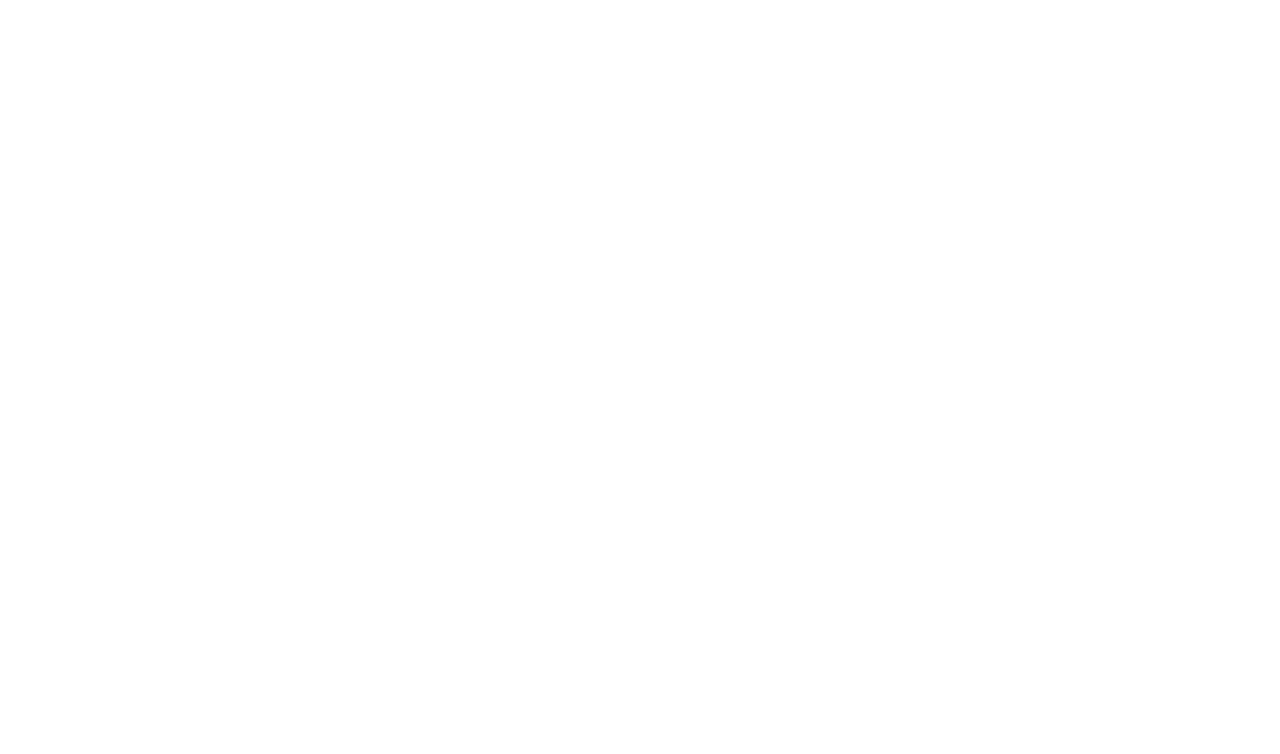
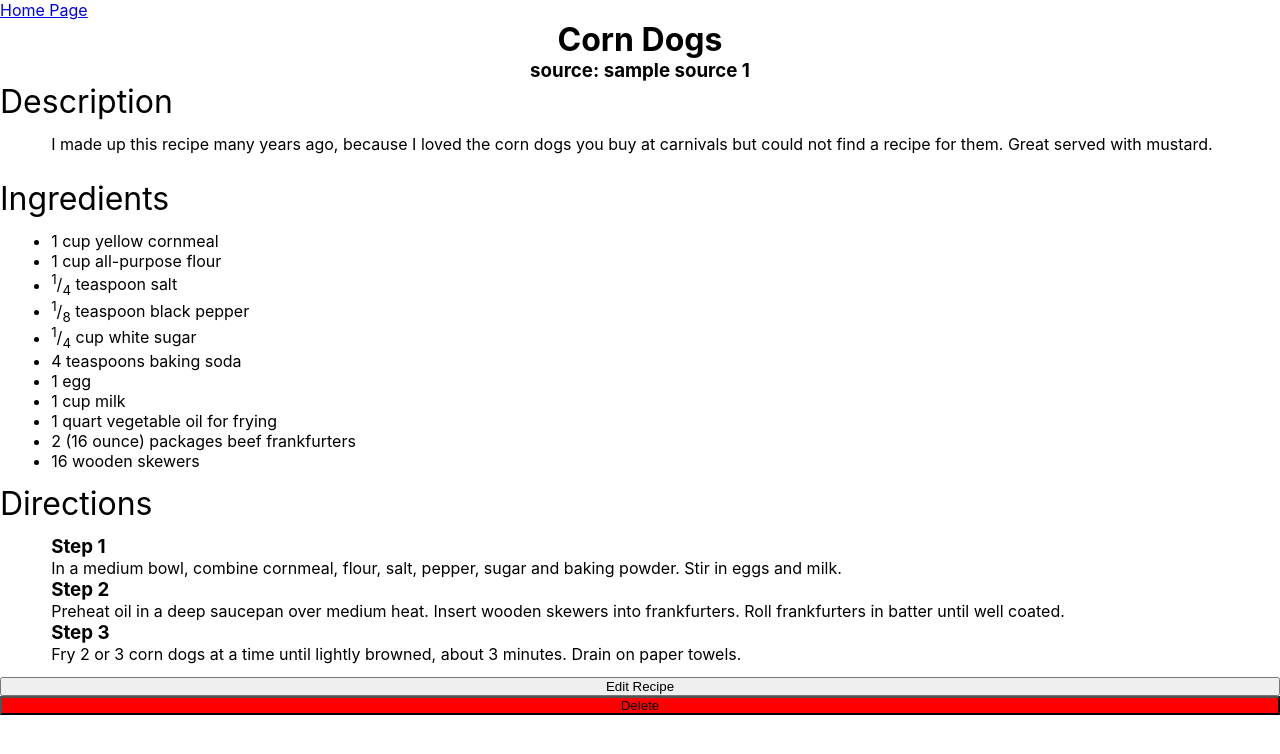
Before and after one commit to YotamGit/Recidex, a React (Create React App) app: page /recipes/1 in a window 1280 px wide. Before the commit this address had no page. Shown: the top 754 px of the page. Built offline with nearby package versions, Linux system fonts and the light colour scheme.

Commit message:
recipe component is now the foundation of recipe page and recipe card. each recipe has a full page view with a url

```diff
--- a/src/App.js
+++ b/src/App.js
@@ -2,11 +2,13 @@
 import Search from "./components/Search";
 import { useEffect, useState } from "react";
 import Recipes from "./components/Recipes";
+import RecipePage from "./components/RecipePage";
 import {
   BrowserRouter as Router,
   Navigate,
   Route,
   Routes,
+  Link,
 } from "react-router-dom";
 function App() {
   const [recipes, setRecipes] = useState([
@@ -125,7 +127,11 @@
           <Route
             path="/home"
             element={
-              recipes.length > 0 ? (
+              <>
+                <Link to="/recipes/1">recipe 1</Link>
+                <Link to="/recipes/2">recipe 2</Link>
+                <Link to="/recipes/3">recipe 3</Link>
+                {recipes.length > 0 ? (
                   <Recipes
                     recipes={recipes}
                     onEditRecipe={onEditRecipe}
@@ -133,7 +139,18 @@
                   />
                 ) : (
                   "No Recipes To Show"
-              )
+                )}
+              </>
+            }
+          />
+          <Route
+            path="/recipes/:recipe_id"
+            element={
+              <RecipePage
+                recipes={recipes}
+                deleteRecipe={deleteRecipe}
+                onEditRecipe={onEditRecipe}
+              />
             }
           />
         </Routes>
--- a/src/components/Recipe.js
+++ b/src/components/Recipe.js
@@ -1,9 +1,9 @@
 import { useEffect } from "react";
 import RecipeEditor from "./RecipeEditor";
 import Popup from "reactjs-popup";
-import "../styles/Recipe.css";
 import { marked } from "marked";
 import Button from "./Button";
+import { Link } from "react-router-dom";
 
 marked.setOptions({
   gfm: true,
--- /dev/null
+++ b/src/components/RecipeCard.js
@@ -0,0 +1,20 @@
+import "../styles/RecipeCard.css";
+
+import Button from "./Button";
+import { Link } from "react-router-dom";
+import Recipe from "./Recipe";
+
+const RecipeCard = ({ recipe, onEditRecipe, deleteRecipe }) => {
+  return (
+    <div className="recipe-card">
+      <Link to={`/recipes/${recipe.id}`}>expand</Link>
+      <Recipe
+        recipe={recipe}
+        onEditRecipe={onEditRecipe}
+        deleteRecipe={deleteRecipe}
+      />
+    </div>
+  );
+};
+
+export default RecipeCard;
--- /dev/null
+++ b/src/components/RecipePage.js
@@ -0,0 +1,23 @@
+import Recipe from "./Recipe.js";
+import "../styles/RecipePage.css";
+import { useParams } from "react-router-dom";
+import { Link } from "react-router-dom";
+
+const RecipePage = ({ recipes, onEditRecipe, deleteRecipe }) => {
+  const { recipe_id } = useParams();
+  const recipe = recipes.filter((recipe) => recipe.id === recipe_id)[0];
+  return (
+    <div className="recipe-page">
+      <Link to="/home">Home Page</Link>
+      {recipe && (
+        <Recipe
+          recipe={recipe}
+          onEditRecipe={onEditRecipe}
+          deleteRecipe={deleteRecipe}
+        />
+      )}
+    </div>
+  );
+};
+
+export default RecipePage;
--- a/src/components/Recipes.js
+++ b/src/components/Recipes.js
@@ -1,10 +1,10 @@
-import Recipe from "./Recipe.js";
+import RecipeCard from "./RecipeCard.js";
 import "../styles/Recipes.css";
 const Recipes = ({ recipes, onEditRecipe, deleteRecipe }) => {
   return (
     <div className="recipes-container">
       {recipes.map((recipe) => (
-        <Recipe
+        <RecipeCard
           key={recipe.id}
           recipe={recipe}
           onEditRecipe={onEditRecipe}
--- a/src/styles/Recipe.css
+++ b/src/styles/RecipeCard.css
@@ -1,4 +1,4 @@
-.recipe {
+.recipe-card .recipe {
   border-radius: 5px;
   border: 2px solid black;
   display: flex;
--- /dev/null
+++ b/src/styles/RecipePage.css
@@ -0,0 +1,50 @@
+.recipe-page {
+  width: 100%;
+  height: 100%;
+}
+
+.recipe-page .recipe {
+  border: none;
+  display: flex;
+  flex-direction: column;
+  background-color: rgb(255, 255, 255);
+  width: 100%;
+  height: 100%;
+}
+
+.recipe-header {
+  text-align: center;
+  height: 10%;
+}
+.recipe-title {
+  margin-bottom: 1%;
+  font-size: 200%;
+  height: 20%;
+}
+
+.recipe-text-box {
+  overflow-y: auto;
+  font-size: 100%;
+  padding-left: 4%;
+  padding-right: 4%;
+  padding-bottom: 1%;
+  height: 80%;
+}
+
+.recipe-section {
+  width: 100%;
+  height: 35%;
+  overflow-y: hidden;
+}
+
+.recipe-section.recipe-description-container {
+  height: 20%;
+}
+.recipe-section.recipe-description-container .recipe-title {
+  margin-bottom: 1%;
+  height: 35%;
+}
+.recipe-section.recipe-description-container .recipe-text-box {
+  margin-bottom: 1%;
+  height: 65%;
+}
```
Lines whose indentation alone changed are shown as unchanged.
